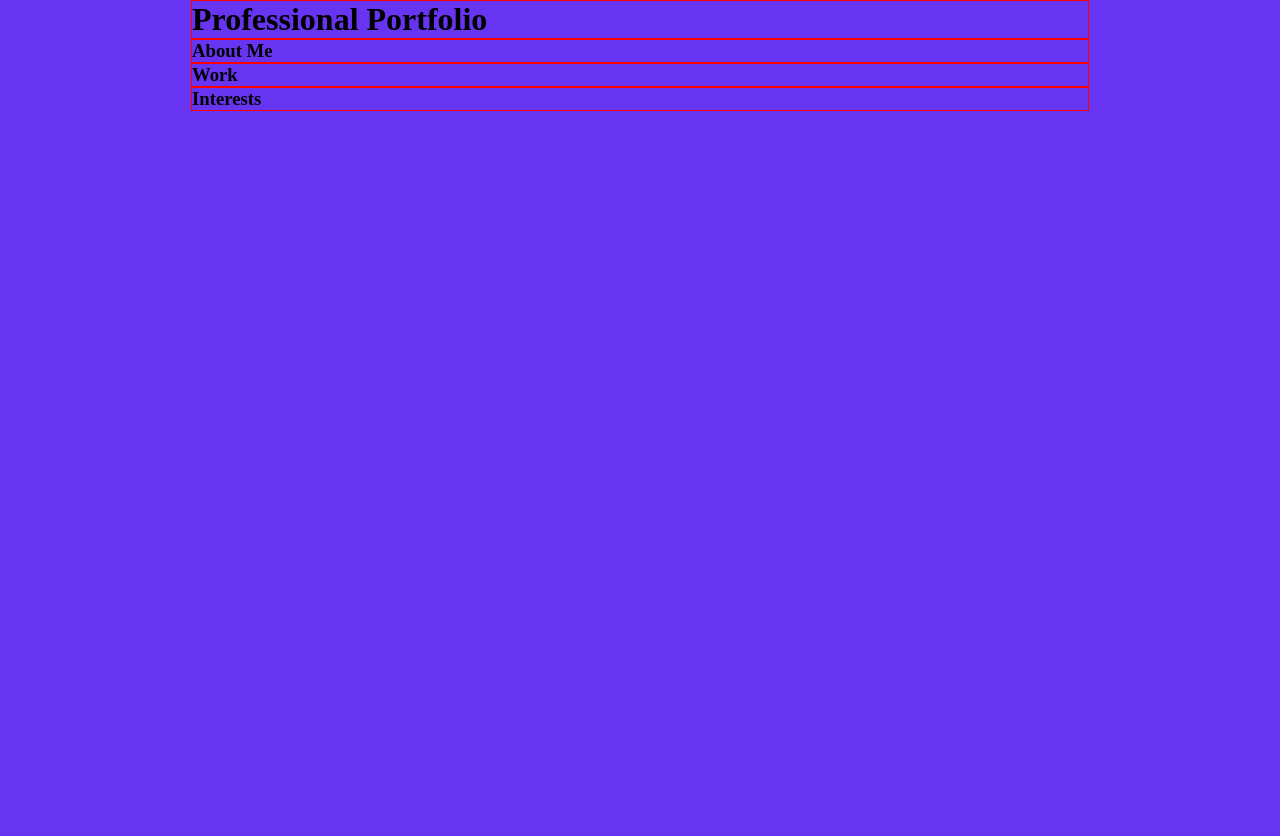
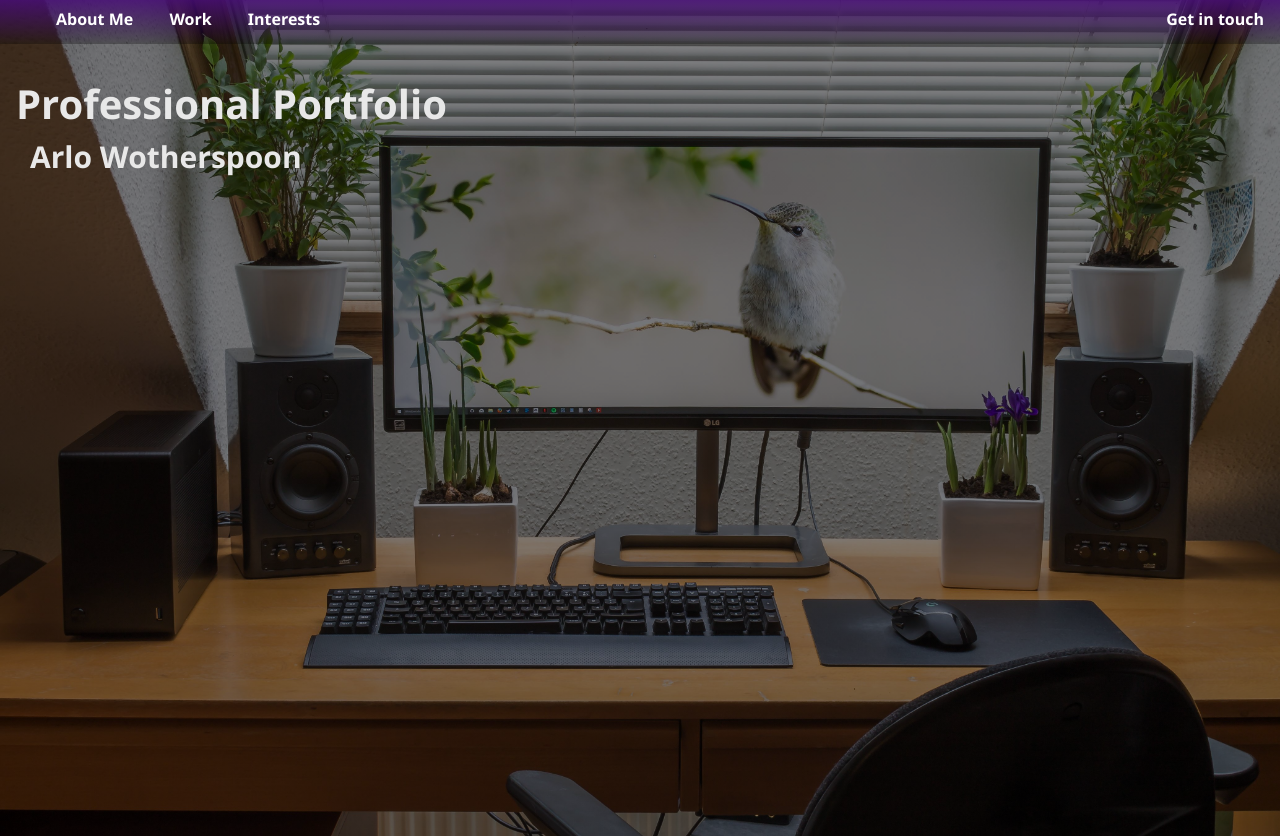
Before and after one commit to 20rp/my-site, a website built with Vite: page index.html in a window 1280 px wide. Before the commit the page ends 800 px from the top, so only its background shows below. Built offline with nearby package versions, Linux system fonts and the light colour scheme.

Commit message:
Added placeholder hero and began on styles

```diff
--- a/index.html
+++ b/index.html
@@ -7,17 +7,18 @@
     <title>Professional Portfolio</title>
   </head>
   <body>
-    <div class="containers">
-      <h1 class="heading">Professional Portfolio</h1>
-    </div>
-    <div class="containers">
-      <h3 class="heading">About Me</h3>
-    </div>
-    <div class="containers">
-      <h3 class="heading">Work</h3>
-    </div>
-    <div class="containers">
-      <h3 class="heading">Interests</h3>
+    <div class="hero-image">
+      <ul class="horizontal">
+        <li class="heading"><a href="/pages/about.html">About Me</a></li>
+        <li class="heading"><a href="/pages/work.html">Work</a></li>
+        <li class="heading"><a href="/pages/interests.html">Interests</a></li>
+        <li><a href="" class="contact">Get in touch</a></li>
+      </ul>
+
+      <div class="hero-text">
+        <h1>Professional Portfolio</h1>
+        <h2>Arlo Wotherspoon</h2>
+      </div>
     </div>
   </body>
 </html>
--- a/style.css
+++ b/style.css
@@ -1,18 +1,89 @@
 * {
+  font-family: "Segoe UI", Tahoma, Geneva, Verdana, sans-serif;
   margin: 0px auto;
 }
 
-body {
-  background-color: #6735f2;
+body,
+html {
+  height: 100%;
+  background-color: #342d40;
 }
 
 .heading {
   width: 100%;
 }
 
-.containers {
-  border: 1px solid red;
-  width: 70%;
-  height: 80%;
-  display: inline-flexbox;
+ul {
+  display: block;
+  list-style-type: disc;
+  margin-block-start: 1em;
+  margin-block-end: 1em;
+  margin-inline-start: 0px;
+  margin-inline-end: 0px;
+  padding-inline-start: 40px;
 }
+
+li {
+  display: inline;
+}
+
+li a {
+  color: white;
+  position: relative;
+  top: 12px;
+  text-align: center;
+  text-decoration: none;
+  padding: 14px 16px;
+}
+
+li a :hover {
+  background-color: gray;
+}
+
+h1,
+h2 {
+  display: grid;
+  position: absolute;
+  left: 16px;
+  color: rgb(232, 232, 232);
+}
+
+h1 {
+  font-size: 40px;
+  top: 80px;
+}
+
+h2 {
+  font-size: 30px;
+  left: 30px;
+  top: 140px;
+}
+
+.horizontal {
+  font-weight: bolder;
+  margin-left: auto;
+  margin-right: auto;
+  position: relative;
+  height: 3rem;
+  background-image: linear-gradient(
+    rgba(73, 13, 122, 0.905),
+    rgba(0, 0, 0, 0.287)
+  );
+}
+
+.hero-image {
+  background-image: linear-gradient(rgba(0, 0, 0, 0.5), rgba(0, 0, 0, 0.5)),
+    url("img/cover-image.jpg");
+  top: -20px;
+  height: 105%;
+  background-position: center;
+  background-repeat: no-repeat;
+  background-size: cover;
+  position: relative;
+}
+
+.contact {
+  position: absolute;
+  top: -2px;
+  right: 0px;
+}
```
Also changed, not shown: img/cover-image.jpg (added).
